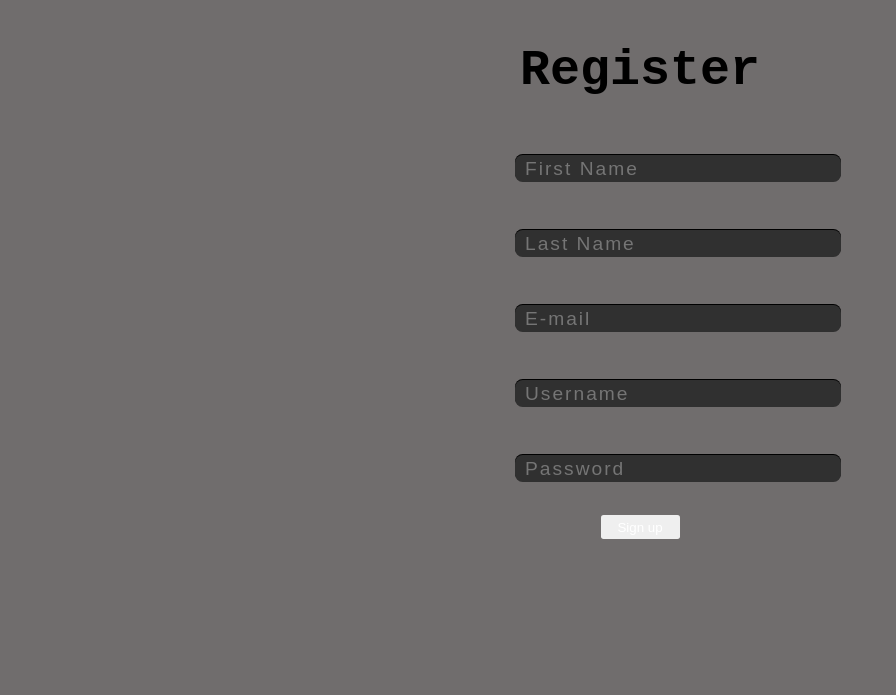
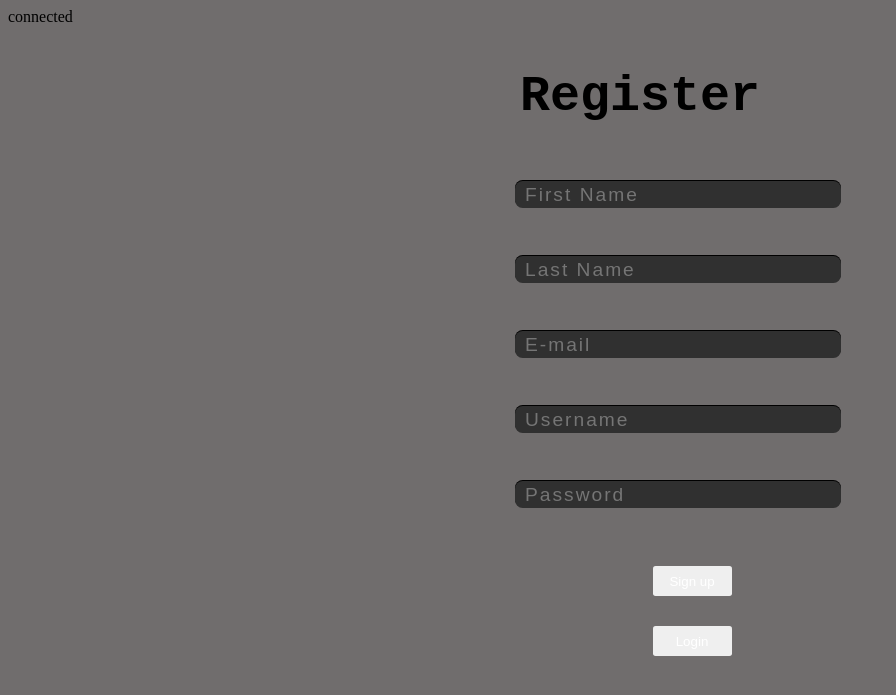
Before and after one commit to kroutled/Camagru, a PHP site: page / in a window 1280 px wide. Shown: the top 695 px of the page, without its empty margins (0-896 px from the left). Run offline with PHP 8.4, Linux system fonts and the light colour scheme.

Commit message:
registration css

```diff
--- a/config/database.php
+++ b/config/database.php
@@ -7,6 +7,7 @@ $DB_PASSWORD="kroutled";
 try {
     $handle = new PDO("$DB_DSN", "$DB_USER", "$DB_PASSWORD");
     $handle->setAttribute(PDO::ATTR_ERRMODE, PDO::ERRMODE_EXCEPTION);
+    echo "connected";
 }catch(PDOException $e) {
     die("Oops. Something went wrong in the database!");
 }
--- a/index.php
+++ b/index.php
@@ -13,7 +13,10 @@
             <div class="input"><input type="text" name="email" placeholder="E-mail"></div></br>
             <div class="input"><input type="text" name="uid" placeholder="Username"></div></br>
             <div class="input"><input type="password" name="pwd" placeholder="Password"></div></br>
-            <button type="submit">Sign up</button>
+            <div class="but">
+                <button type="submit">Sign up</button></br>
+                <button type="submit">Login</button>
+            </div>
         </form>
 </body>
 </html>
--- a/style.css
+++ b/style.css
@@ -29,7 +29,7 @@ input {
 
 button {
     width: 79px;
-    height: 24px;
+    height: 30px;
     text-align: center;
     border: none;
     -webkit-gradient-radius: .2em;
@@ -38,6 +38,7 @@ button {
     -webkit-box-shadow: 0 0px 1px rgba(255,255,255,0.1);
     -moz-box-shadow: 0 0px 1px rgba(255,255,255,0.1);
     box-shadow: 0 0px 1px rgba(255,255,255,0.1);
+    margin: 15px;
     color: #fff;
 }
 
@@ -45,8 +46,14 @@ button:hover {
     background: #363535;
 }
 
+.but {
+    margin: auto;
+    width: 50%;
+    margin-left: 45%;
+    padding: 10px;
+}
+
 form{
     margin: 0 auto;
     width:250px;
-    text-align: center;
  }
```
